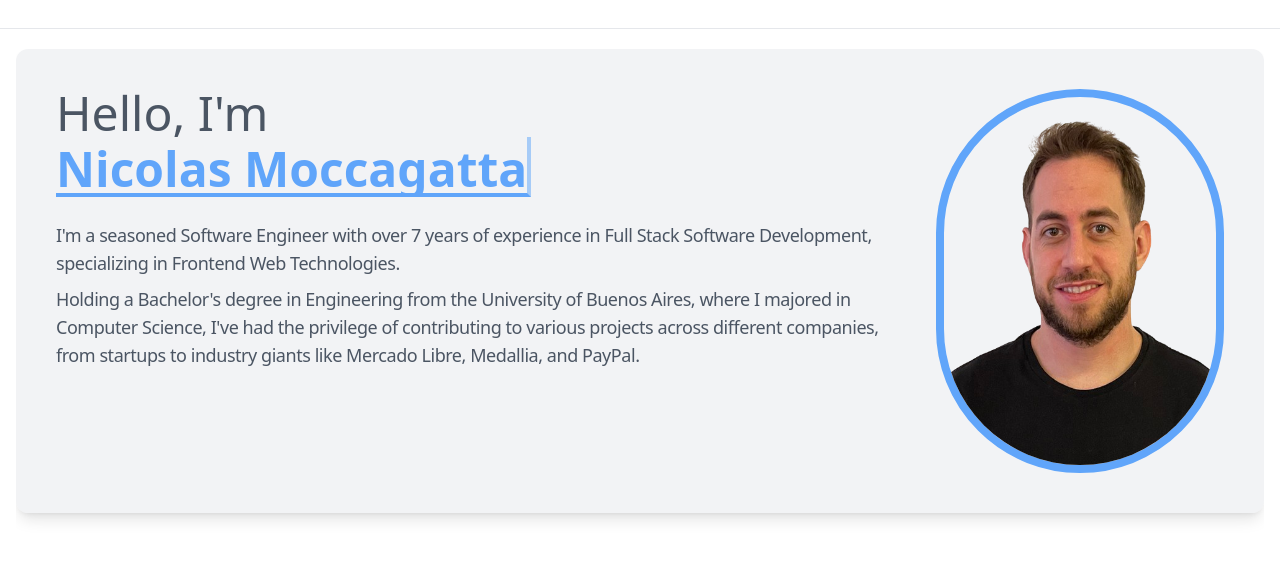
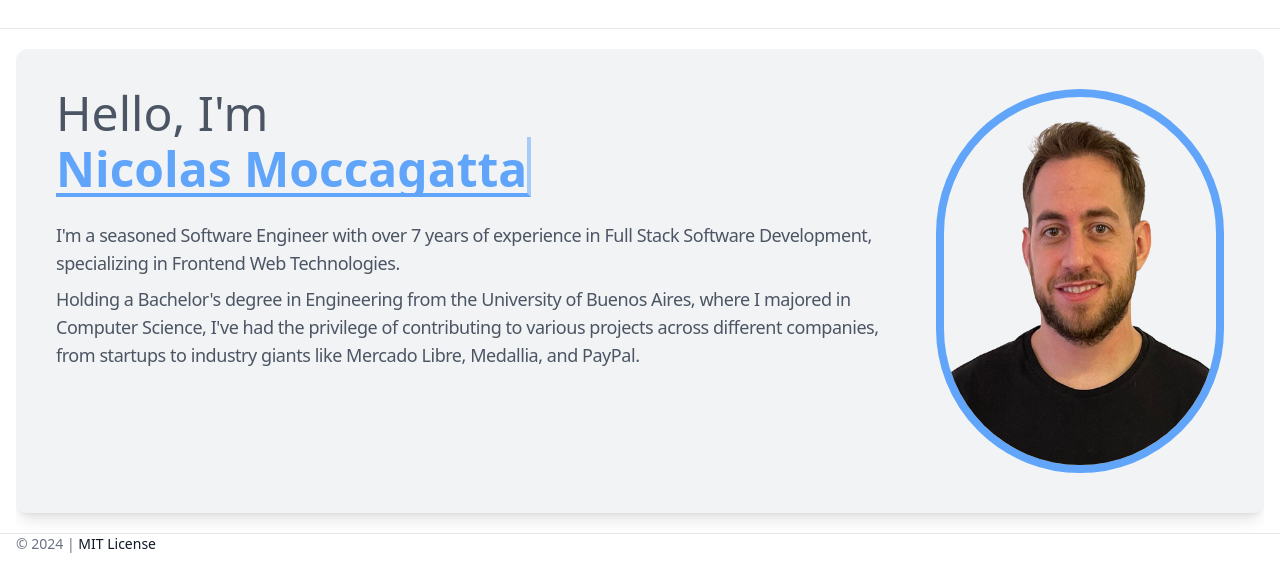
Before and after one commit to nicomoccagatta/nicomoccagatta.com, a Nuxt app: page / in a window 1280 px wide. Shown: the top 588 px of the page. Built offline with nearby package versions, Linux system fonts and the light colour scheme.

Commit message:
Added footer

```diff
--- /dev/null
+++ b/components/Footer.vue
@@ -0,0 +1,17 @@
+<template>
+  <footer class="h-[--header-height] backdrop-blur border-t border-gray-200 dark:border-gray-800">
+    <div class="container h-full justify-start flex items-center">
+      <span class="text-sm text-gray-500 dark:text-gray-400">
+        © {{ new Date().getFullYear() }} |
+        <a
+          href="https://github.com/nicomoccagatta/nicomoccagatta.com/blob/master/LICENSE"
+          rel="noopener noreferrer"
+          target="_blank"
+          class="text-gray-900 dark:text-white"
+        >
+          MIT License
+        </a>
+      </span>
+    </div>
+  </footer>
+</template>
--- a/components/Header.vue
+++ b/components/Header.vue
@@ -7,7 +7,7 @@ const setColorMode = (color: 'light' | 'dark') => {
 </script>
 
 <template>
-  <header class="bg-background/75 backdrop-blur border-b border-gray-200 dark:border-gray-800">
+  <header class="backdrop-blur border-b border-gray-200 dark:border-gray-800">
     <div class="container mx-auto flex items-center justify-between gap-3 h-[--header-height]">
       <a aria-current="page" href="/" class="router-link-active router-link-exact-active flex-shrink-0 font-bold text-xl text-gray-900 dark:text-white flex gap-2.5 items-center" aria-label="Logo">
         <img class="hidden rounded-full border-blue-400 border-2 h-9" src="/img/nico.png" alt="Nicolas" />
--- a/layouts/default.vue
+++ b/layouts/default.vue
@@ -29,9 +29,10 @@ useHeadSafe({
 
 <template>
   <Header />
-  <div class="container">
+  <div class="container min-h-[calc(100vh-var(--header-height)*2)]">
     <div class="min-h-max flex flex-col overflow-x-hidden">
       <slot />
     </div>
   </div>
+  <Footer />
 </template>
--- a/pages/index.vue
+++ b/pages/index.vue
@@ -8,7 +8,7 @@
           </span>
         </h1>
 
-        <p class="mt-6 text-lg tracking-tight text-gray-600 dark:text-gray-300">I'm a seasoned Software Engineer with over 7 years of experience in Full Stack Software Development, specializing in Frontend Web Technologies.</p>
+        <p class="mt-6 text-lg tracking-tight text-gray-600 dark:text-gray-300">I'm a seasoned Software Engineer with over {{ new Date().getFullYear() - 2017 }} years of experience in Full Stack Software Development, specializing in Frontend Web Technologies.</p>
         <p class="mt-2 mb-6 text-lg tracking-tight text-gray-600 dark:text-gray-300">Holding a Bachelor's degree in Engineering from the University of Buenos Aires, where I majored in Computer Science, I've had the privilege of contributing to various projects across different companies, from startups to industry giants like Mercado Libre, Medallia, and PayPal.</p>
 
         <!-- <div class="mt-8 mb-8 flex">
```
